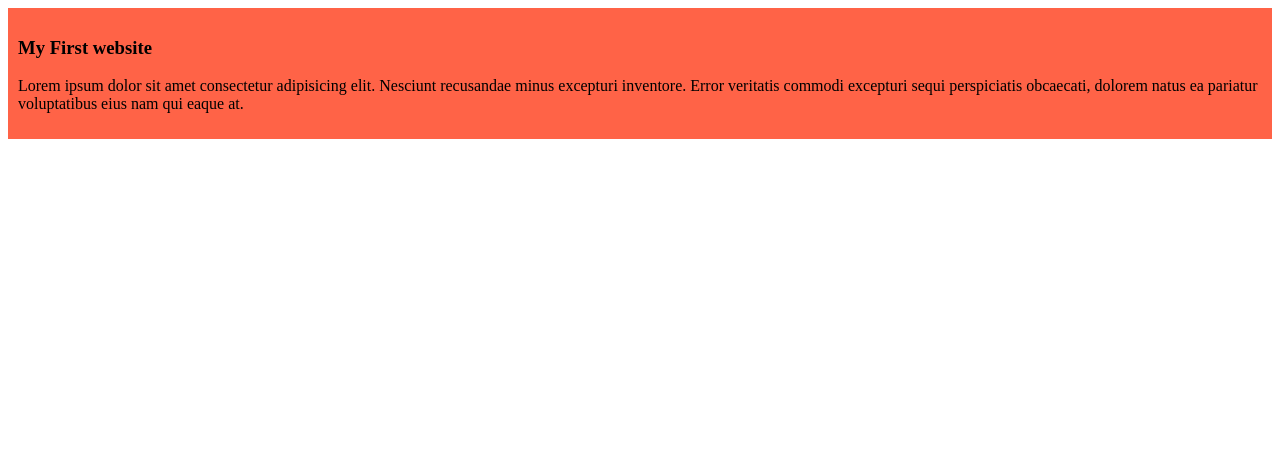
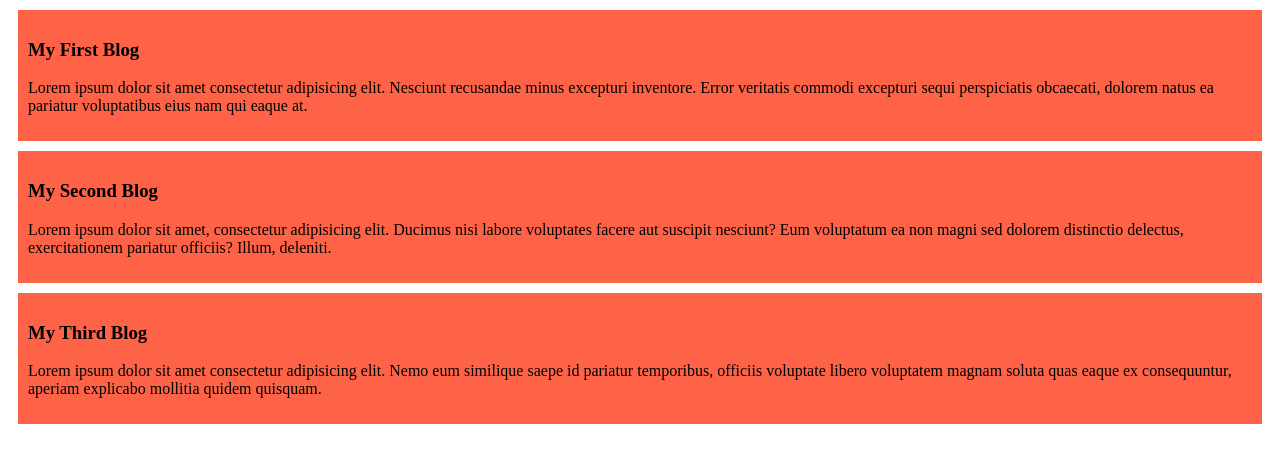
Before and after one commit to Mahmuda-07/my-simple-website, a plain HTML site: page index1.html in a window 1280 px wide. Drawn offline with Linux system fonts and the light colour scheme.

Commit message:
addede the second and the thirs blog

```diff
--- a/index1.html
+++ b/index1.html
@@ -8,8 +8,16 @@
 </head>
 <body>
     <div>
-        <h3>My First website</h3>
+        <h3>My First Blog</h3>
         <p>Lorem ipsum dolor sit amet consectetur adipisicing elit. Nesciunt recusandae minus excepturi inventore. Error veritatis commodi excepturi sequi perspiciatis obcaecati, dolorem natus ea pariatur voluptatibus eius nam qui eaque at.</p>
+    </div>
+    <div>
+        <h3>My Second Blog</h3>
+        <p>Lorem ipsum dolor sit amet, consectetur adipisicing elit. Ducimus nisi labore voluptates facere aut suscipit nesciunt? Eum voluptatum ea non magni sed dolorem distinctio delectus, exercitationem pariatur officiis? Illum, deleniti.</p>
+    </div>
+    <div>
+        <h3>My Third Blog</h3>
+        <p>Lorem ipsum dolor sit amet consectetur adipisicing elit. Nemo eum similique saepe id pariatur temporibus, officiis voluptate libero voluptatem magnam soluta quas eaque ex consequuntur, aperiam explicabo mollitia quidem quisquam.</p>
     </div>
 
 </body>
--- a/styles/blogs.css
+++ b/styles/blogs.css
@@ -1,4 +1,5 @@
 div{
     background-color: tomato;
     padding:10px;
+    margin: 10px;
 }
```
